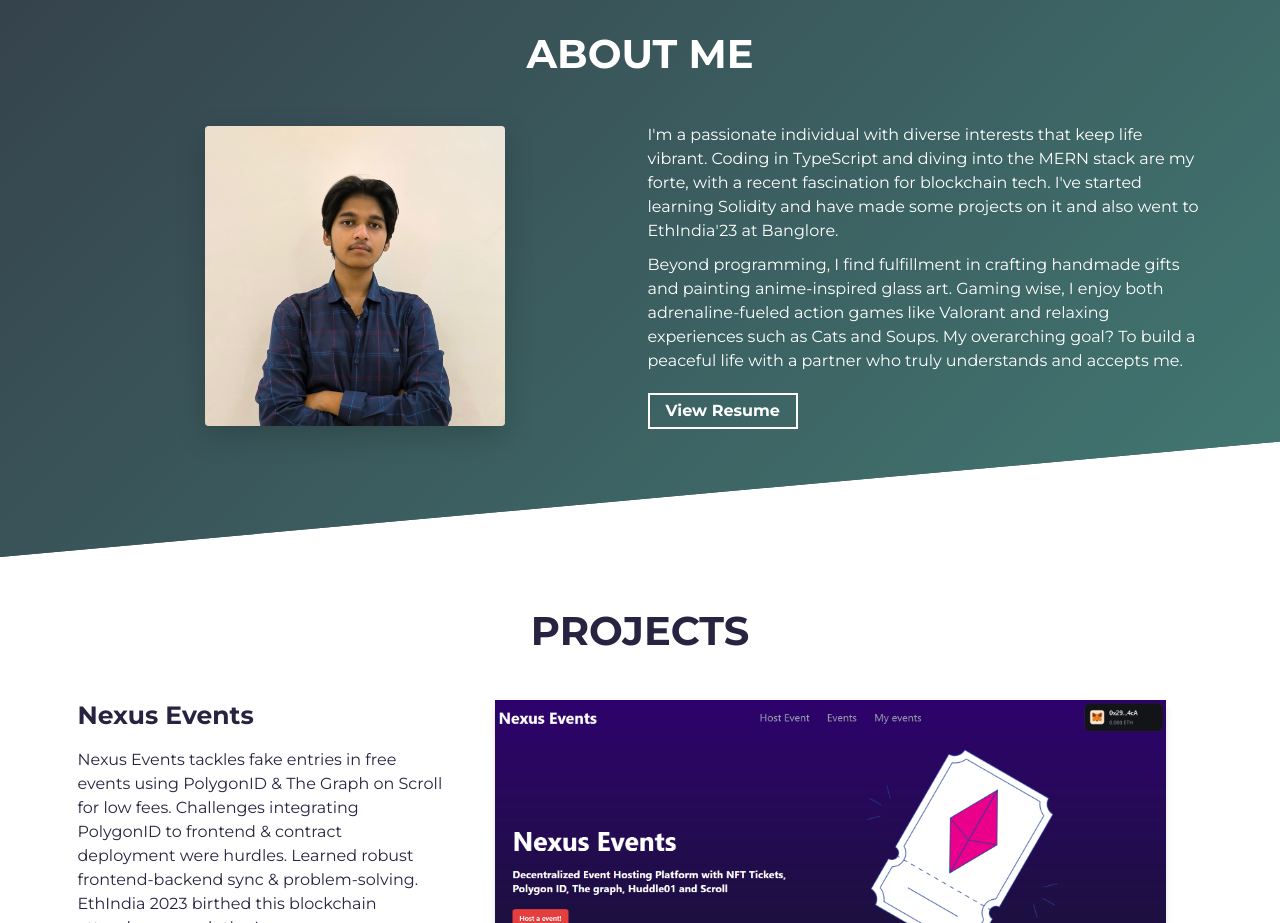
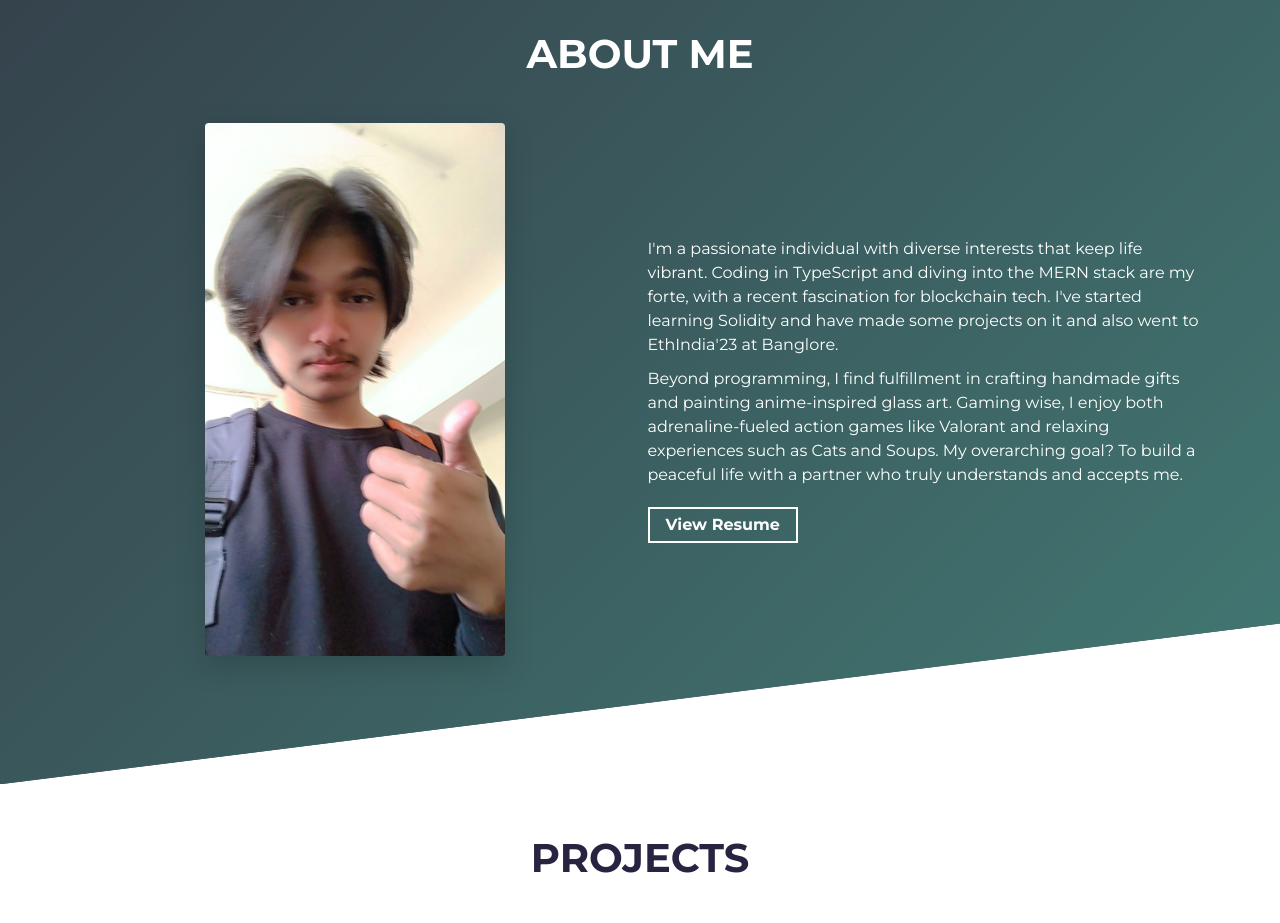
Before and after one commit to AnuPlayz/portfolio, a website built with Parcel: page src/index.html in a window 1280 px wide. Shown: the part 820-1743 px from the top of the page. Built offline with nearby package versions, Linux system fonts and the light colour scheme.

Commit message:
Update index.html

```diff
--- a/src/index.html
+++ b/src/index.html
@@ -58,7 +58,7 @@
                 class="img-fluid rounded shadow-lg"
                 height="auto"
                 width="300px"
-                src="assets/profile-ani.jpg"
+                src="assets/Snapchat-663767440.jpg"
                 alt="Profile Image"
               />
             </div>
```
